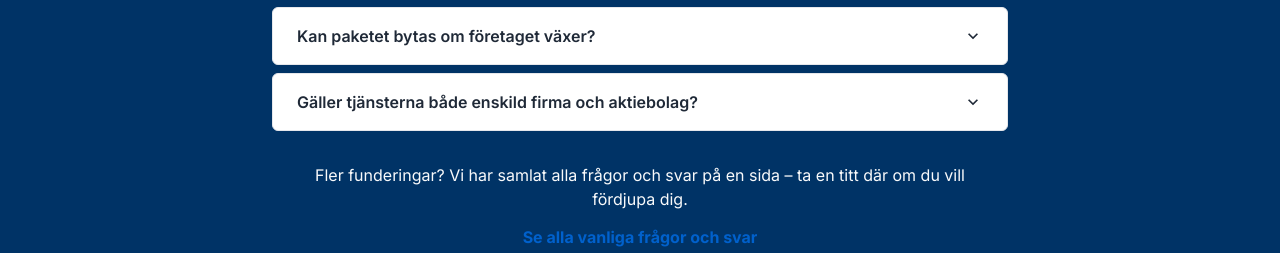
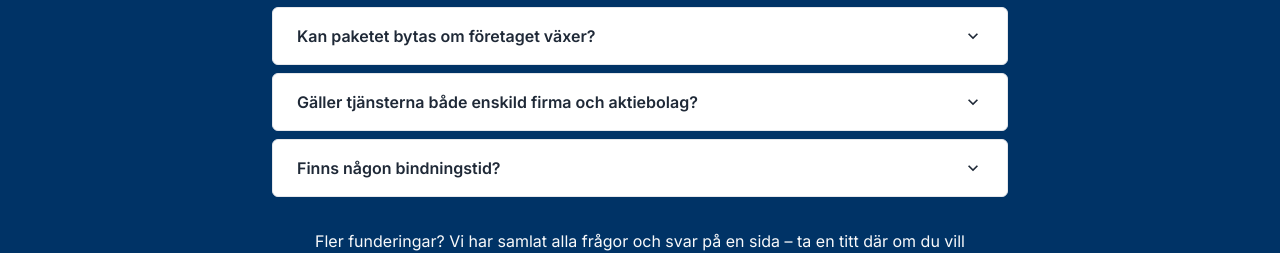
Before and after one commit to LindaSchonfeldt/accounting-website, a React (Vite) app: page / in a window 1280 px wide. Shown: the part 1980-2233 px from the top of the page. Built offline with nearby package versions, Linux system fonts and the light colour scheme; no server answers.

Commit message:
fix(faqs): update selected FAQs to include the correct indices for filtering

```diff
--- a/src/data/faqs.js
+++ b/src/data/faqs.js
@@ -37,5 +37,5 @@ export const faqs = [
 ]
 
 export const selectedFaqs = faqs.filter(
-  (faq, index) => [1, 5, 7].includes(index) // Select questions at these positions
+  (faq, index) => [1, 5, 6].includes(index) // Select questions at these positions
 )
```
